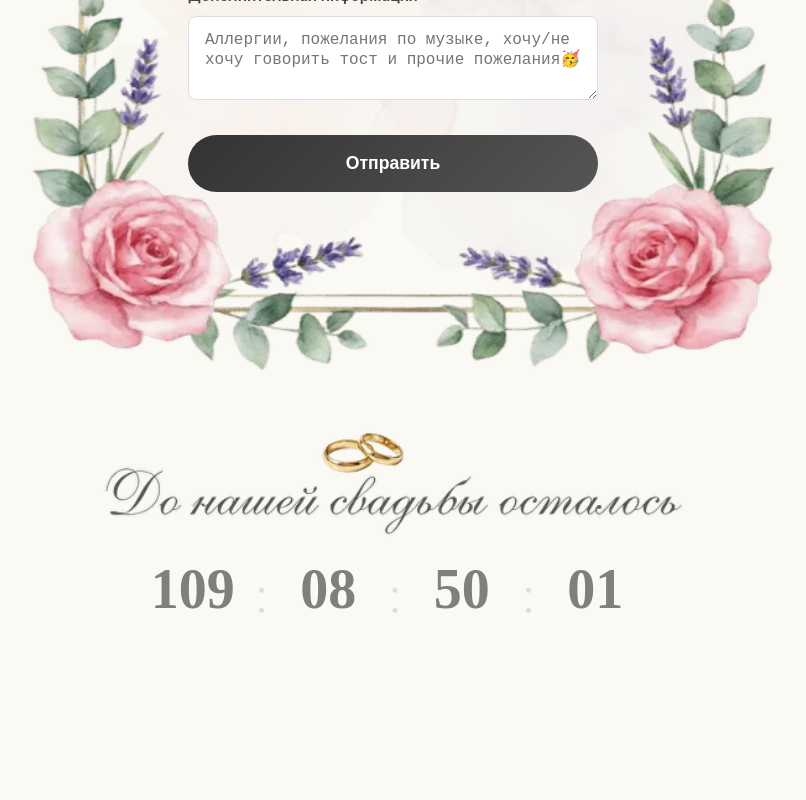
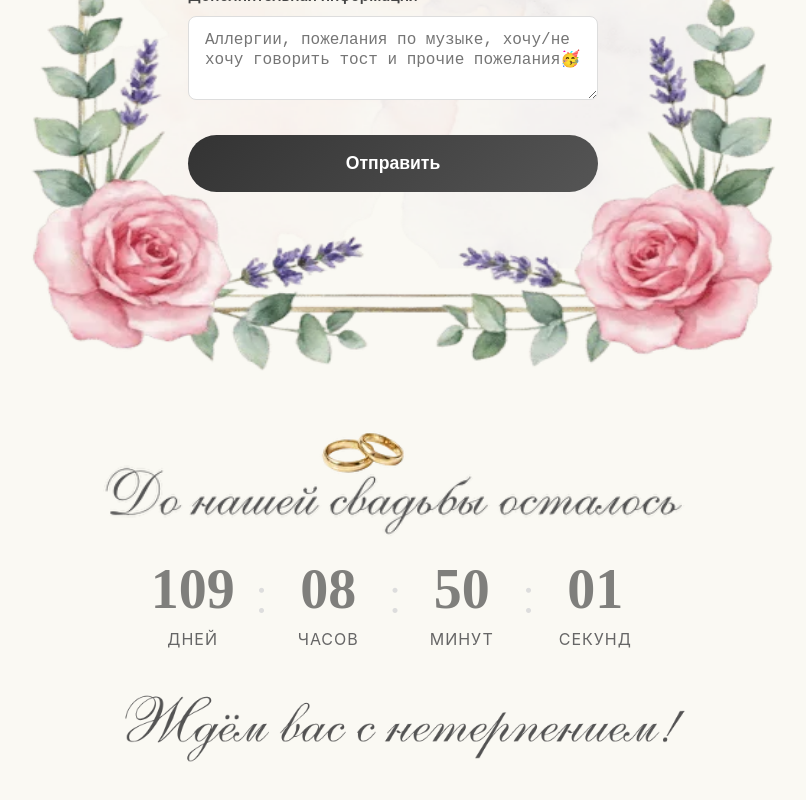
Before and after one commit to AlexanderPanevkin/wedding-invite, a React (Vite) app: page / in a window 1280 px wide. Shown: the part 3598-4398 px from the top of the page, without its empty margins (247-1053 px from the left). Before the commit the page ends 4219 px from the top, so only its background shows below. Built offline with nearby package versions, Linux system fonts and the light colour scheme.

Commit message:
added footer

```diff
--- a/src/components/Footer/Footer.scss
+++ b/src/components/Footer/Footer.scss
@@ -0,0 +1,32 @@
+.footer {
+  padding: 30px 0; // Отступы сверху и снизу, чтобы блок имел высоту
+
+  .container {
+    max-width: 1200px;
+    margin: 0 auto;
+    padding: 0 20px;
+
+    // Используем flex для центрирования картинки
+    display: flex;
+    justify-content: center;
+    align-items: center;
+  }
+
+  .footer-img {
+    width: 100%;       // Картинка растягивается на всю доступную ширину
+    max-width: 600px;  // Но не больше 600px
+    height: auto;      // Сохраняет пропорции
+    display: block;    // Убирает лишние отступы снизу у inline-элементов
+  }
+}
+
+// Адаптив для мобильных
+@media (max-width: 768px) {
+  .footer {
+    padding: 40px 0;
+
+    .footer-img {
+      max-width: 90%; // На телефонах можно сделать чуть шире относительно экрана
+    }
+  }
+}
--- a/src/components/Footer/Footer.tsx
+++ b/src/components/Footer/Footer.tsx
@@ -1,3 +1,16 @@
+import stayedBefore from "../../assets/stayedBefore.png.webp";
+import './Footer.scss'; // Не забудьте импортировать стили!
+
 export const Footer = () => {
-    return
+    return (
+        <footer className="footer">
+            <div className="container">
+                <img
+                    src={stayedBefore}
+                    alt="Ждем с нетерпением"
+                    className="footer-img"
+                />
+            </div>
+        </footer>
+    )
 }
```
Also changed, not shown: src/assets/stayedBefore.png.webp (added).
